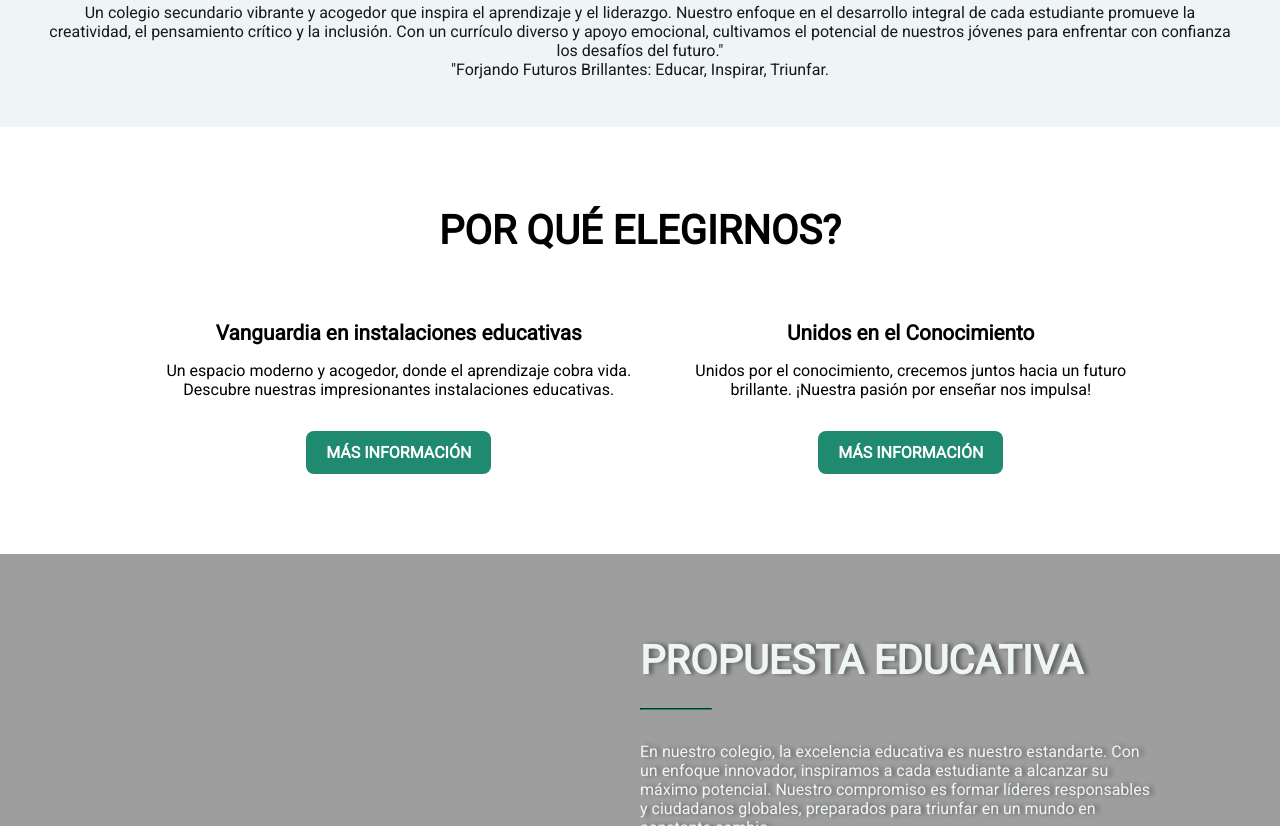
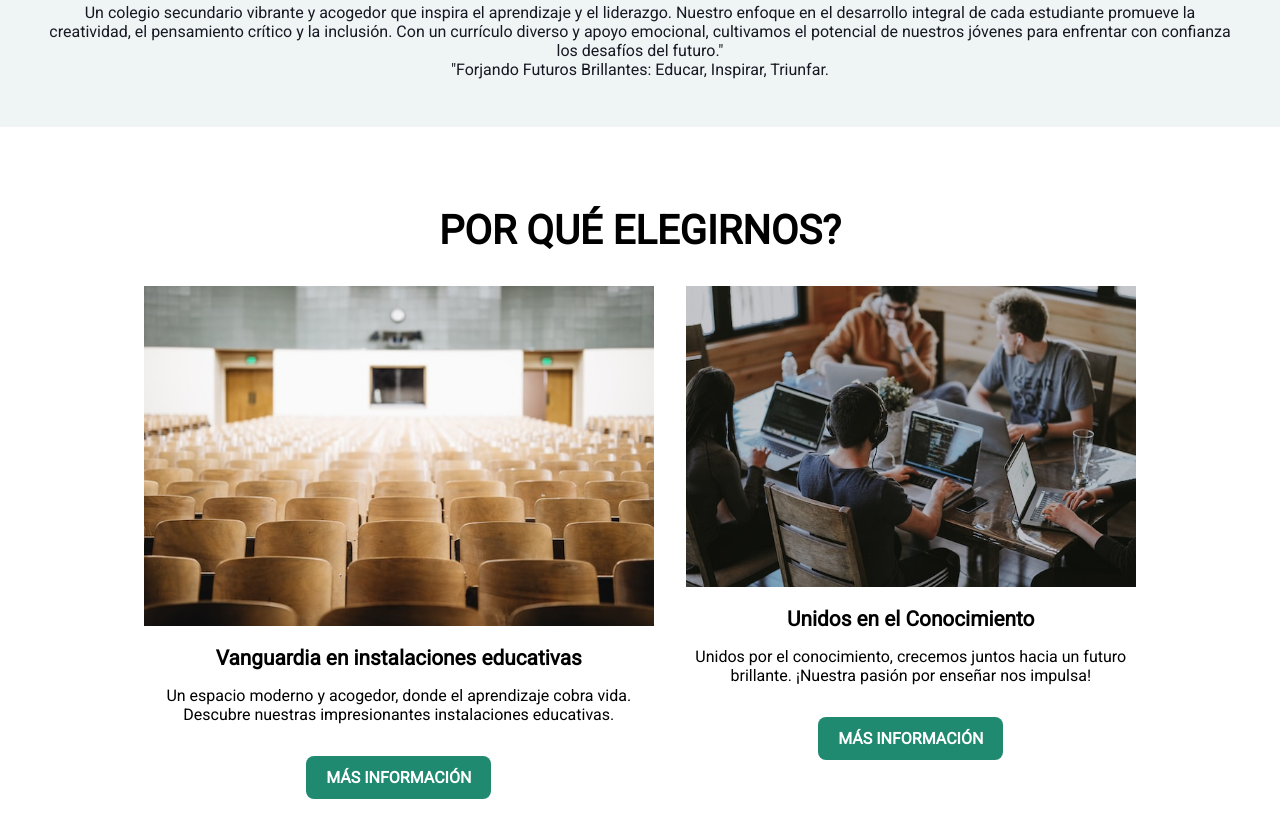
Before and after one commit to fedearrigone/ProyectoIntegradorUntref, a plain HTML site: page index.html in a window 1280 px wide. Shown: the part 605-1431 px from the top of the page. Drawn offline with Linux system fonts and the light colour scheme; the site is published under a folder, as on GitHub Pages, so addresses that start at the root find nothing; a web font is replaced by a local one.

Commit message:
correcciones varias

```diff
--- a/index.html
+++ b/index.html
@@ -61,13 +61,13 @@
         </div>
         <div id="container-tercera-seccion">
             <div class="img-tercera">
-                <img src="/img/nathan-dumlao-ewGMqs2tmJI-unsplash (1).jpg" alt="">
+                <img src="./img/nathan-dumlao-ewGMqs2tmJI-unsplash (1).jpg" alt="">
                 <h6>Vanguardia en instalaciones educativas</h6>
                 <p>Un espacio moderno y acogedor, donde el aprendizaje cobra vida. Descubre nuestras impresionantes instalaciones educativas.</p>
                 <a href="#" class="btn-verde">Más información</a>
             </div>
                 <div class="img-tercera">
-                    <img src="/img/annie-spratt-QckxruozjRg-unsplash.jpg" alt="">
+                    <img src="./img/annie-spratt-QckxruozjRg-unsplash.jpg" alt="">
                     <h6>Unidos en el Conocimiento</h6>
                     <p>Unidos por el conocimiento, crecemos juntos hacia un futuro brillante. ¡Nuestra pasión por enseñar nos impulsa!</p>
                     <a href="#" class="btn-verde">Más información</a>
```
